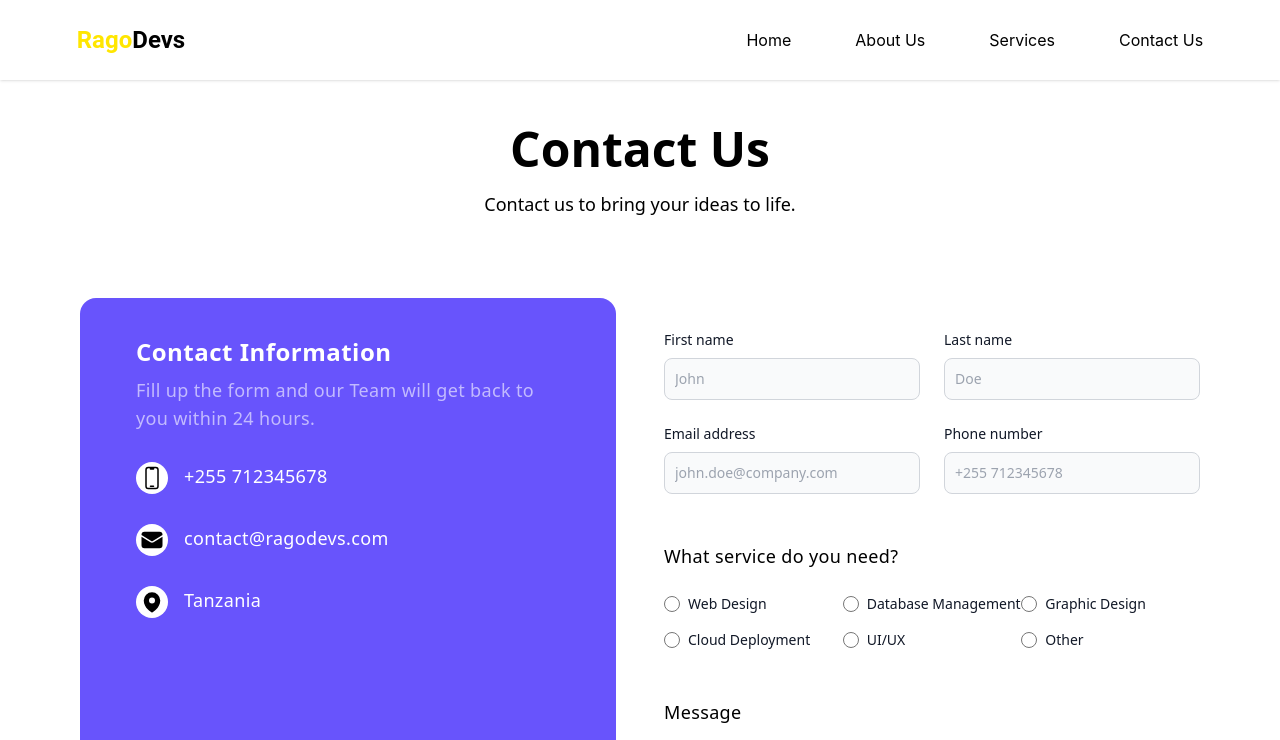
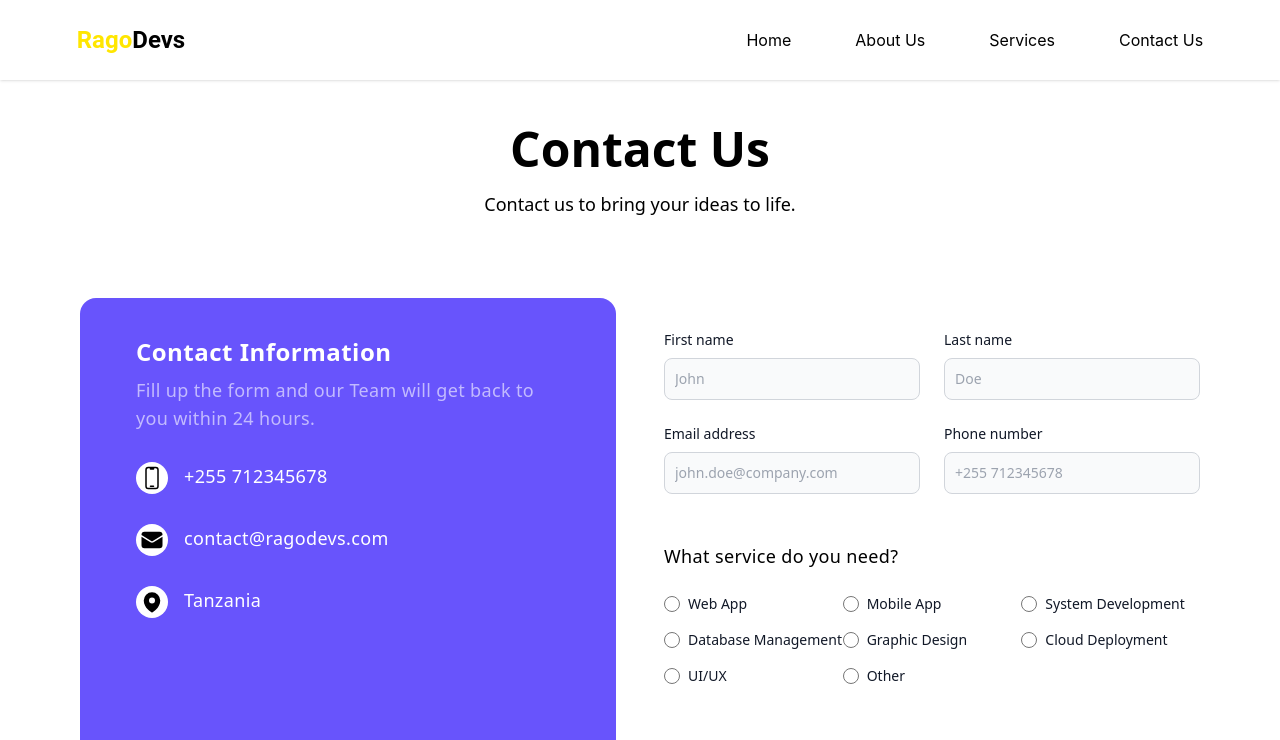
Before and after one commit to RagoDevs/RagoDevs, a React (Create React App) app: page /contact in a window 1280 px wide. Shown: the top 740 px of the page. Built offline with nearby package versions, Linux system fonts and the light colour scheme.

Commit message:
added more radio choices in the form

```diff
--- a/src/Pages/Contact.jsx
+++ b/src/Pages/Contact.jsx
@@ -158,10 +158,22 @@ const Contact = () => {
                             <h3 class="font-normal text-[18px] leading-7 tracking-[0.02em] my-6">What service do you need?</h3>
                             <div class="grid  grid-cols-3 mb-2">
                                 <div class="flex items-center mb-4">
-                                    <input id="default-radio-1" type="radio" value="Web Design" name="service" onChange={handleChange}
+                                    <input id="default-radio-1" type="radio" value="Web App" name="service" onChange={handleChange}
                                         class="w-4 h-4 text-blue-600 bg-gray-100 border-gray-300 focus:ring-blue-500" />
                                     <label for="default-radio-1" class="ml-2 text-sm font-medium text-gray-900">Web
-                                        Design</label>
+                                        App</label>
+                                </div>
+                                <div class="flex items-center mb-4">
+                                    <input id="default-radio-1" type="radio" value="Mobile App" name="service" onChange={handleChange}
+                                        class="w-4 h-4 text-blue-600 bg-gray-100 border-gray-300 focus:ring-blue-500" />
+                                    <label for="default-radio-1" class="ml-2 text-sm font-medium text-gray-900">Mobile
+                                        App</label>
+                                </div>
+                                <div class="flex items-center mb-4">
+                                    <input id="default-radio-1" type="radio" value="System Development" name="service" onChange={handleChange}
+                                        class="w-4 h-4 text-blue-600 bg-gray-100 border-gray-300 focus:ring-blue-500" />
+                                    <label for="default-radio-1" class="ml-2 text-sm font-medium text-gray-900">System
+                                        Development</label>
                                 </div>
                                 <div class="flex items-center mb-4">
                                     <input id="default-radio-1" type="radio" value="Database Management" name="service" onChange={handleChange}
--- a/src/Pages/Home.jsx
+++ b/src/Pages/Home.jsx
@@ -23,7 +23,6 @@ function Home() {
                     </div>
 
                     <h1 class="text-6xl leading-[70px] font-bold capitalize md:w-[411px] mt-9 mb-4 ">We craft tailored Software
-                        solutions.
                     </h1>
 
                     <p class="text-lg leading-7 md:w-[630px]">Turning client ideas into seamless, functional, <br /> and scalable
```
